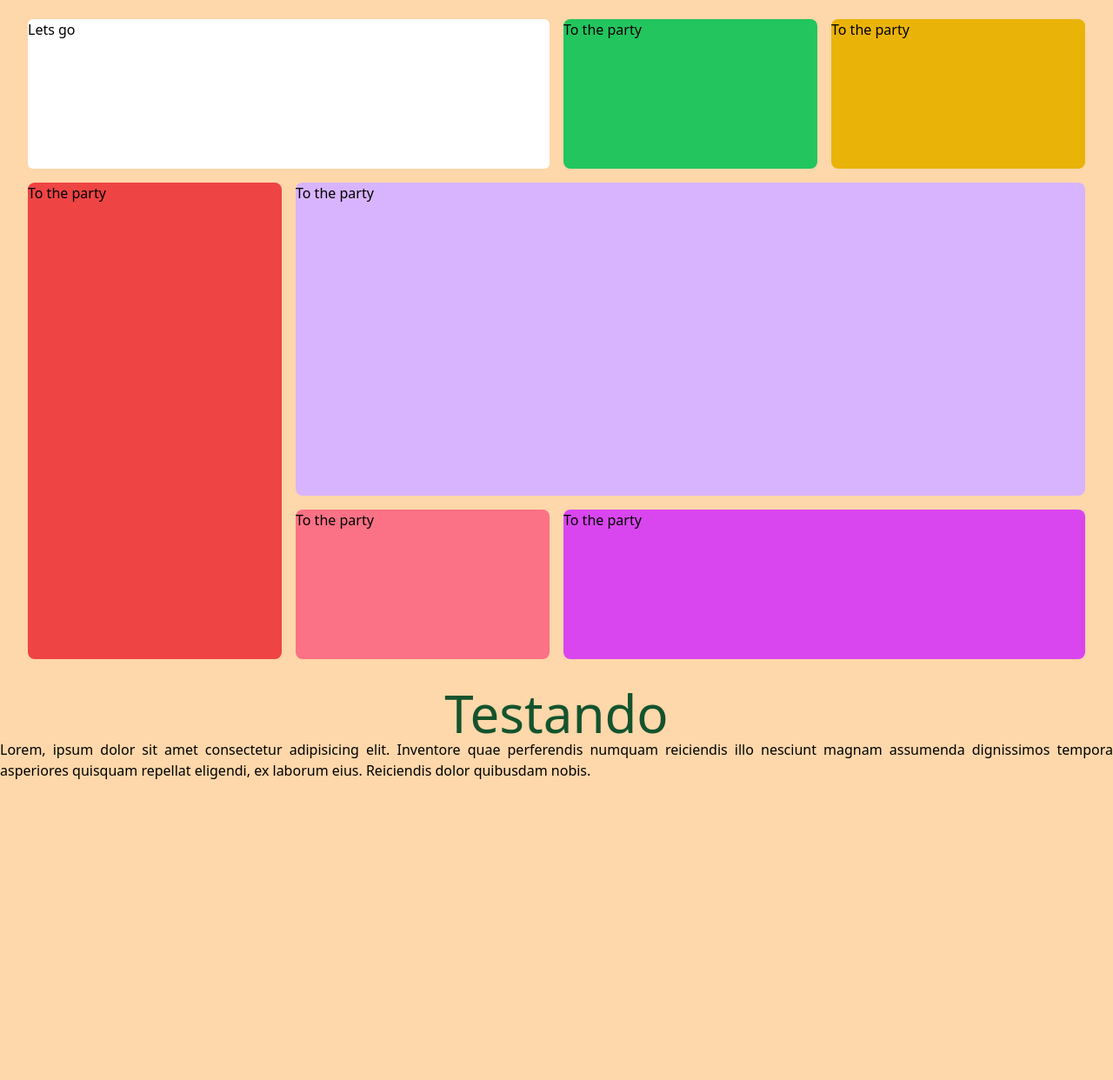
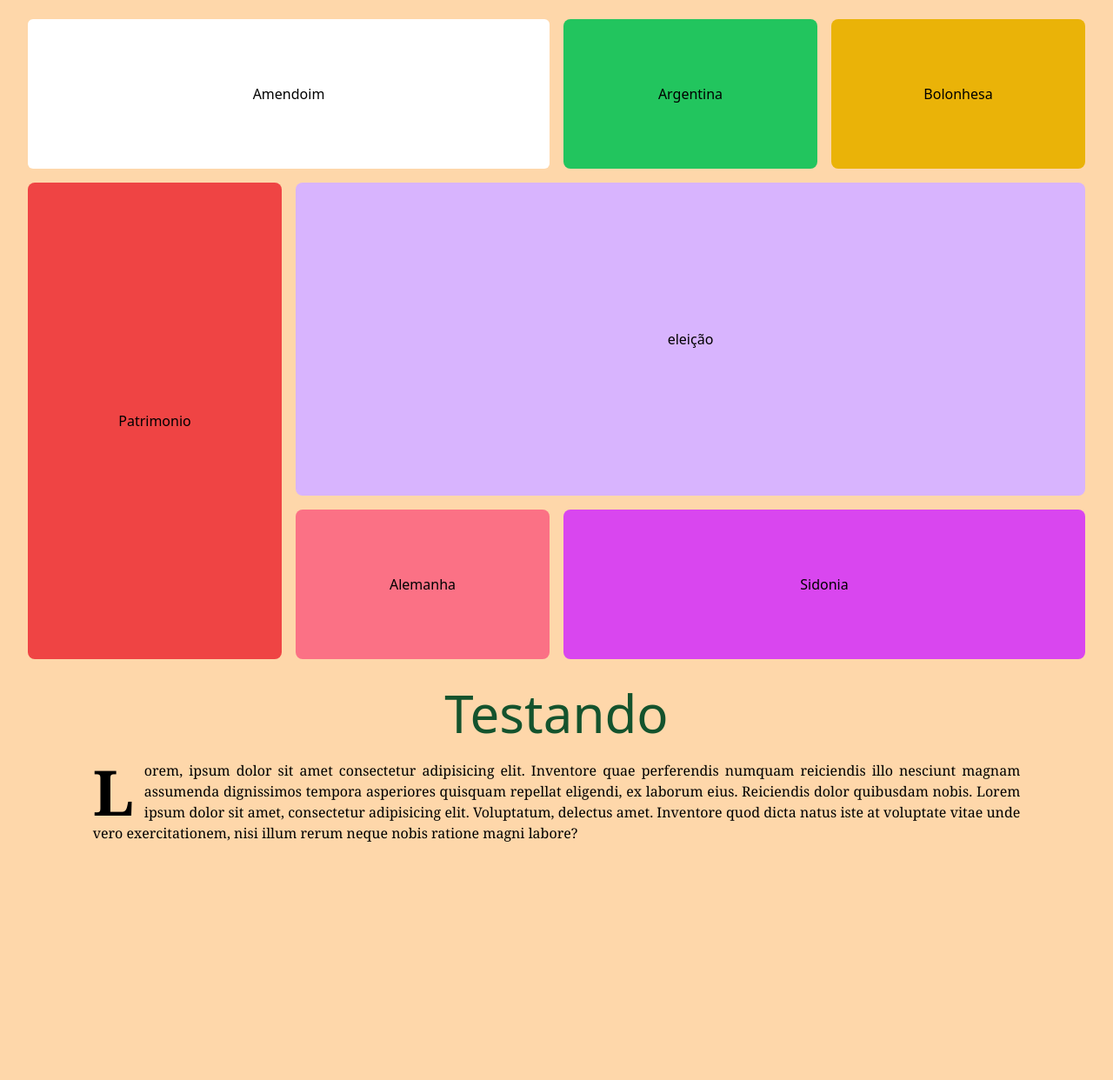
Before and after one commit to MateusSilver/teste-tailwind, a plain HTML site: page src/index.html in a window 1280 px wide. Shown: the part 58-1300 px from the top of the page at 87% size. Drawn offline with Linux system fonts and the light colour scheme.

Commit message:
more hover styles

```diff
--- a/src/index.html
+++ b/src/index.html
@@ -8,26 +8,30 @@
 </head>
 <body class="bg-orange-200">
     <h1 class="font-bold
-      underline
+      hover:underline
       text-5xl
-      text-center">
+      text-center
+      cursor-default">
       Tailwindcss
     </h1>
     <div class="grid grid-cols-4 grid-rows-4 gap-4 h-screen p-8">
-        <div class="col-start-1 col-end-3 row-start-1 row-end-2 bg-white rounded-md">Lets go</div>
-        <div class="col-start-3 col-end-4 row-start-1 row-end-1 bg-green-500 rounded-lg">To the party</div>
-        <div class="col-start-4 col-end-5 row-start-1 row-end-1 bg-yellow-500 rounded-lg">To the party</div>
-        <div class="col-start-1 col-end-2 row-start-2 row-end-5 bg-red-500 rounded-lg">To the party</div>
-        <div class="col-start-2 col-end-5 row-start-2 row-end-4 bg-purple-300 rounded-lg">To the party</div>
-        <div class="col-start-2 col-end-3 row-start-4 row-end-5 bg-rose-400 rounded-lg">To the party</div>
-        <div class="col-start-3 col-end-5 row-start-4 row-end-5 bg-fuchsia-500 rounded-lg">To the party</div>
+        <div class="col-start-1 col-end-3 row-start-1 row-end-2 bg-white rounded-md hover:bg-gray-400 flex justify-center items-center hover:scale-105">Amendoim</div>
+        <div class="col-start-3 col-end-4 row-start-1 row-end-1 bg-green-500 rounded-lg hover:bg-green-600 flex justify-center items-center hover:scale-105">Argentina</div>
+        <div class="col-start-4 col-end-5 row-start-1 row-end-1 bg-yellow-500 rounded-lg hover:bg-yellow-600 flex justify-center items-center hover:scale-105">Bolonhesa</div>
+        <div class="col-start-1 col-end-2 row-start-2 row-end-5 bg-red-500 rounded-lg hover:bg-red-600 flex justify-center items-center hover:scale-105">Patrimonio</div>
+        <div class="col-start-2 col-end-5 row-start-2 row-end-4 bg-purple-300 rounded-lg hover:bg-purple-400 flex justify-center items-center hover:scale-105">eleição</div>
+        <div class="col-start-2 col-end-3 row-start-4 row-end-5 bg-rose-400 rounded-lg hover:bg-rose-500 flex justify-center items-center hover:scale-105">Alemanha</div>
+        <div class="col-start-3 col-end-5 row-start-4 row-end-5 bg-fuchsia-500 rounded-lg hover:bg-fuchsia-600 flex justify-center items-center hover:scale-105">Sidonia</div>
     </div>
-    <div class="container h-screen">
-        <h2 class="text-green-900 text-center text-6xl">Testando</h2>
-        <p class="text-justify">Lorem, ipsum dolor sit amet consectetur adipisicing elit. Inventore quae perferendis numquam reiciendis illo
+    <div class="h-screen flex justify-center">
+        <div class="w-5/6">
+          <h2 class="text-green-900 text-center text-6xl">Testando</h2>
+          <p class="font-serif my-6 text-justify first-letter:text-7xl first-letter:font-bold
+        first-letter:mr-3 first-letter:float-left">Lorem, ipsum dolor sit amet consectetur adipisicing elit. Inventore quae perferendis numquam reiciendis illo
             nesciunt magnam assumenda dignissimos tempora asperiores quisquam repellat eligendi, ex laborum eius.
-            Reiciendis dolor quibusdam nobis.</p>
-    </div>
+            Reiciendis dolor quibusdam nobis. Lorem ipsum dolor sit amet, consectetur adipisicing elit. Voluptatum, delectus amet. Inventore quod dicta natus iste at voluptate vitae unde vero exercitationem, nisi illum rerum neque nobis ratione magni labore?
+          </p>
+        </div>
     </div>
     <div class="p-6 max-w-sm mx-auto bg-white rounded-xl shadow-lg flex items-center space-x-4">
         <div class="shrink-0">
```
Also changed, not shown: src/css/output.css.
